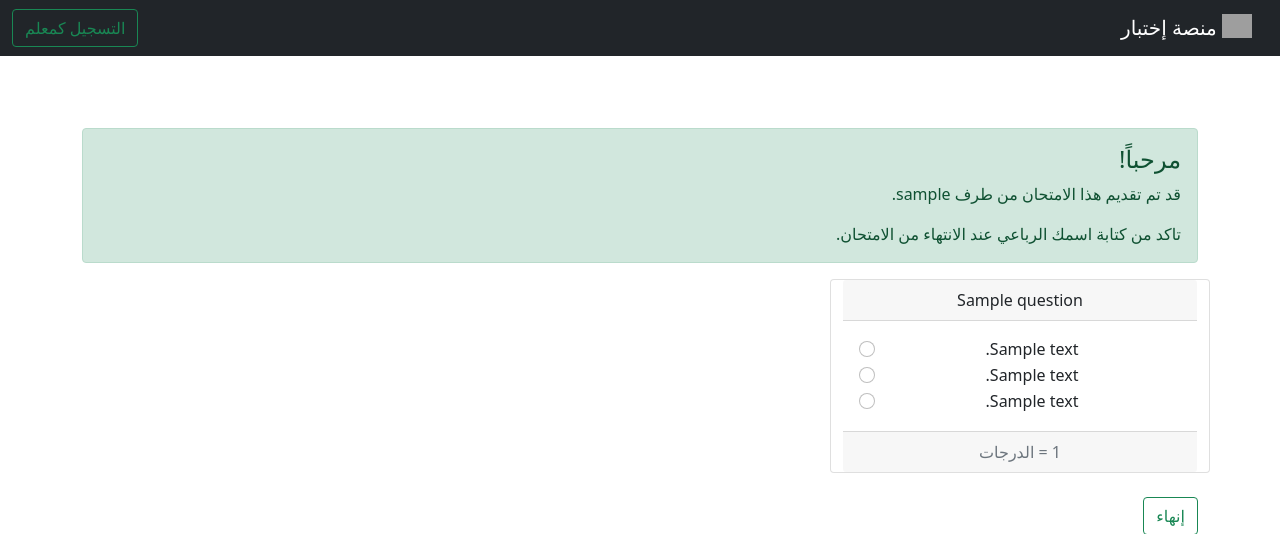
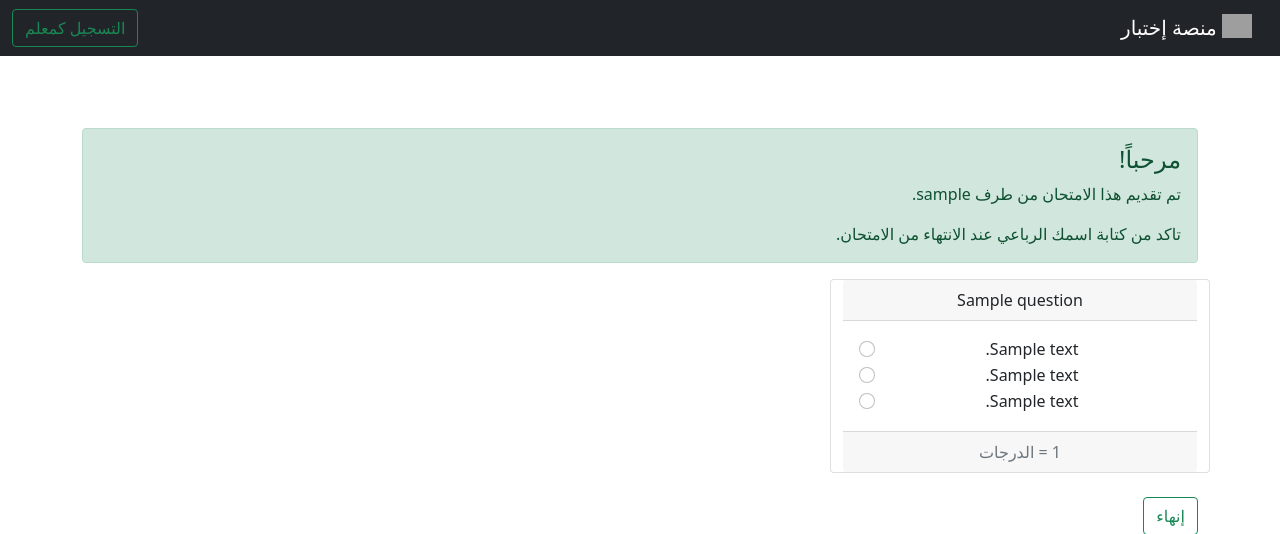
Before and after one commit to zinon-software/minasa, a Django app: page /examination_room/1/room_id/1 in a window 1280 px wide. Shown: the top 534 px of the page. Run offline with Django 3.2, Linux system fonts and the light colour scheme; tables that the repository leaves empty hold one stand-in row (values such as "Sample post"); some libraries are stand-ins or nearby versions; grey boxes are pictures that could not be loaded.

Commit message:
update room2

```diff
--- a/templates/main/examination_room.html
+++ b/templates/main/examination_room.html
@@ -6,7 +6,7 @@
 <div class="bd-example">
   <div class="alert alert-success" role="alert">
     <h4 class="alert-heading">مرحباً!</h4>
-    <p>قد تم تقديم هذا الامتحان من طرف  {{subject.created_by.username}}.</p>
+    <p> تم تقديم هذا الامتحان من طرف  {{subject.created_by.username}}.</p>
     <p class="mb-0">تاكد من كتابة اسمك الرباعي عند الانتهاء من الامتحان.</p>
   </div>
 </div>
```
